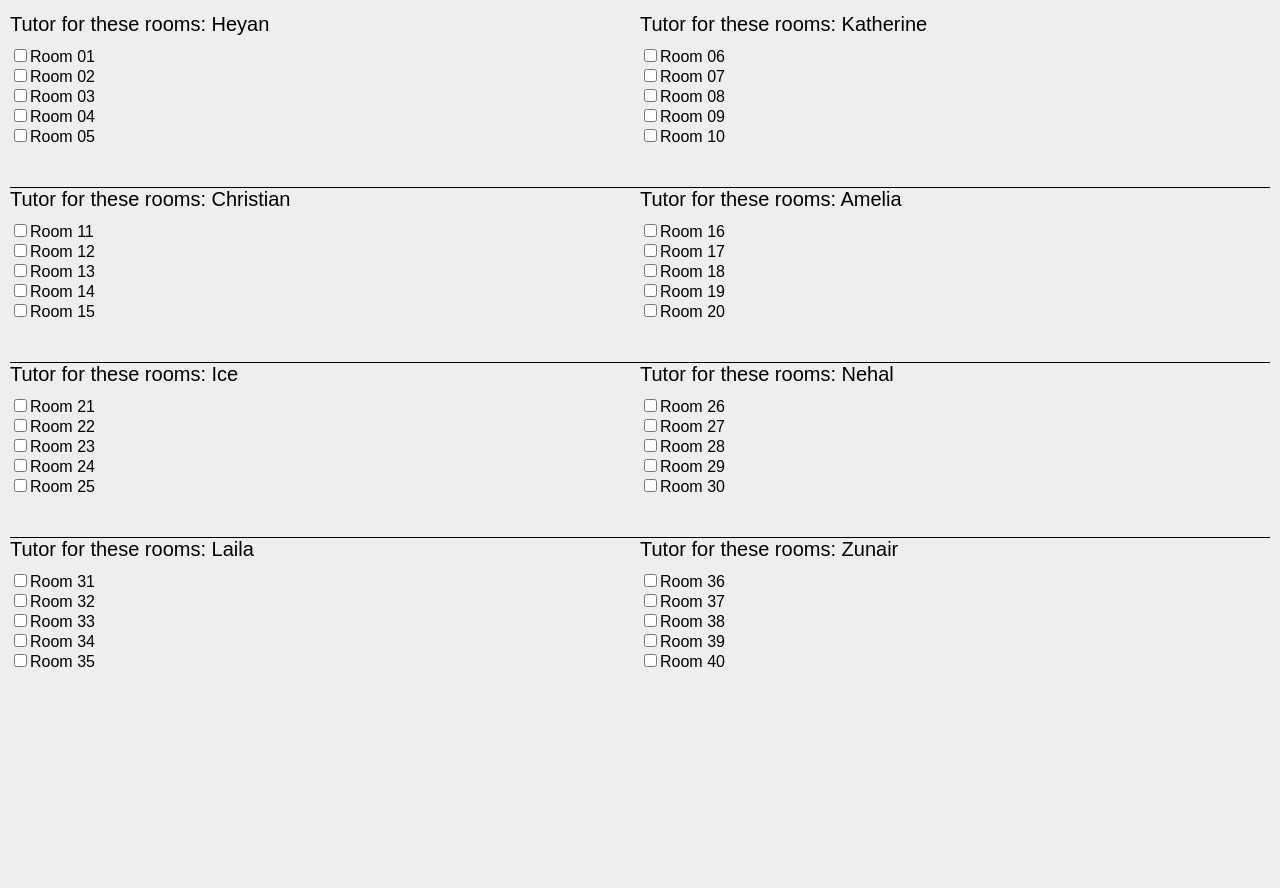
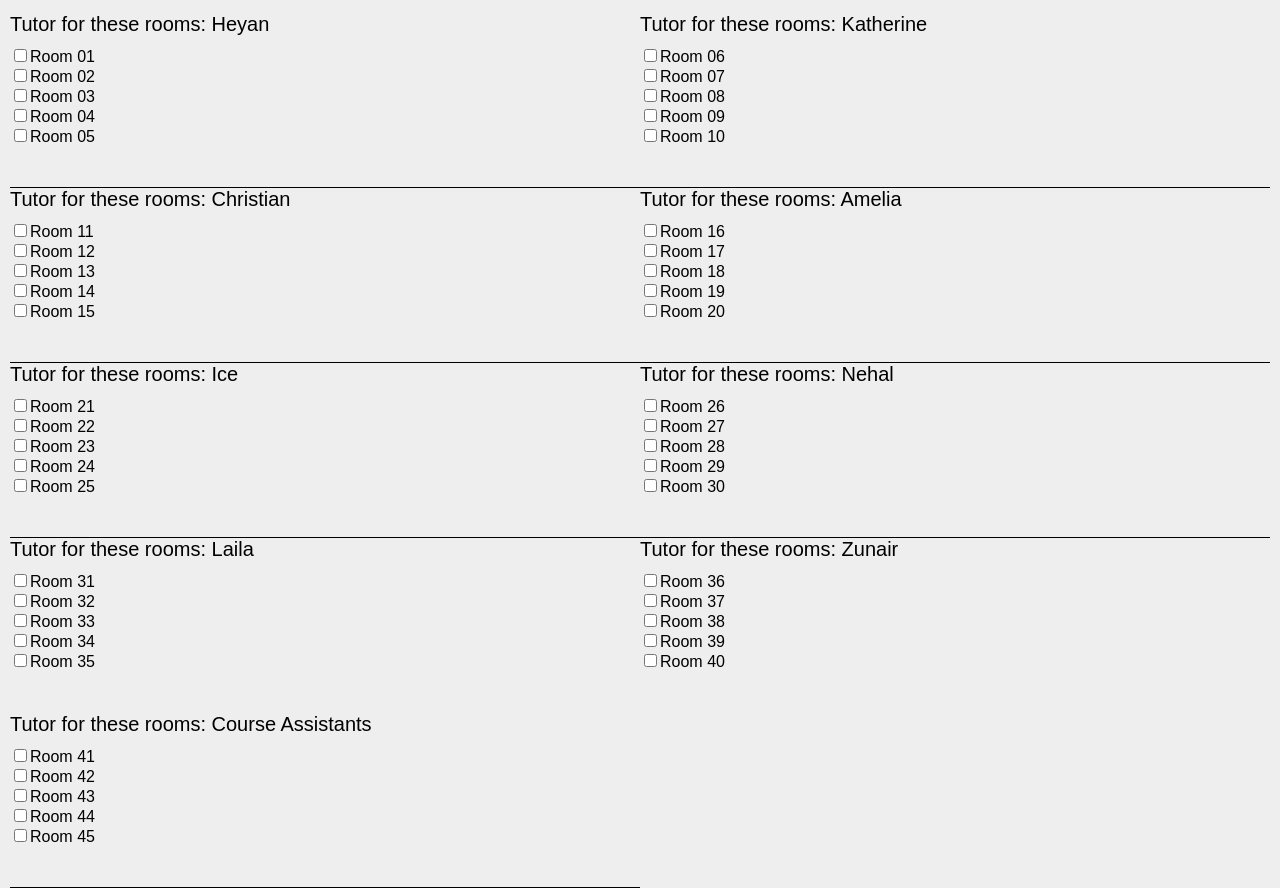
Before and after one commit to craignyu/breakout-room-help-request, a website: page index.html in a window 1280 px wide. Shown: the part 107-995 px from the top of the page. Before the commit the page ends 820 px from the top, so only its background shows below. Drawn offline with nearby package versions, Linux system fonts and the light colour scheme; no server answers.

Commit message:
Added 2 new breakout rooms

```diff
--- a/index.html
+++ b/index.html
@@ -50,6 +50,7 @@
       <div id="group5" class="group"></div>
       <div id="group6" class="group"></div>
       <div id="group7" class="group"></div>
+      <div id="group8" class="group"></div>
     </div>
 
     <script src="/socket.io/socket.io.js"></script>
@@ -61,7 +62,7 @@
     <script>
 
       // setup our room interfaces in HTML
-      let tutors = ['Heyan', 'Katherine', 'Christian', 'Amelia', 'Ice', 'Nehal', 'Laila', 'Zunair'];
+      let tutors = ['Heyan', 'Katherine', 'Christian', 'Amelia', 'Ice', 'Nehal', 'Laila', 'Zunair', 'Course Assistants'];
       let roomsPerTutor = 5;
       let checkboxes = {};
 
--- a/server.js
+++ b/server.js
@@ -14,7 +14,7 @@ const io = socketIO(server);
 
 // persistent room data
 let rooms = {};
-for (let i = 1; i <= 40; i++) {
+for (let i = 1; i <= 45; i++) {
   rooms[`room${(''+i).padStart(2, '0')}`] = false;
 }
 console.log(rooms);
```
